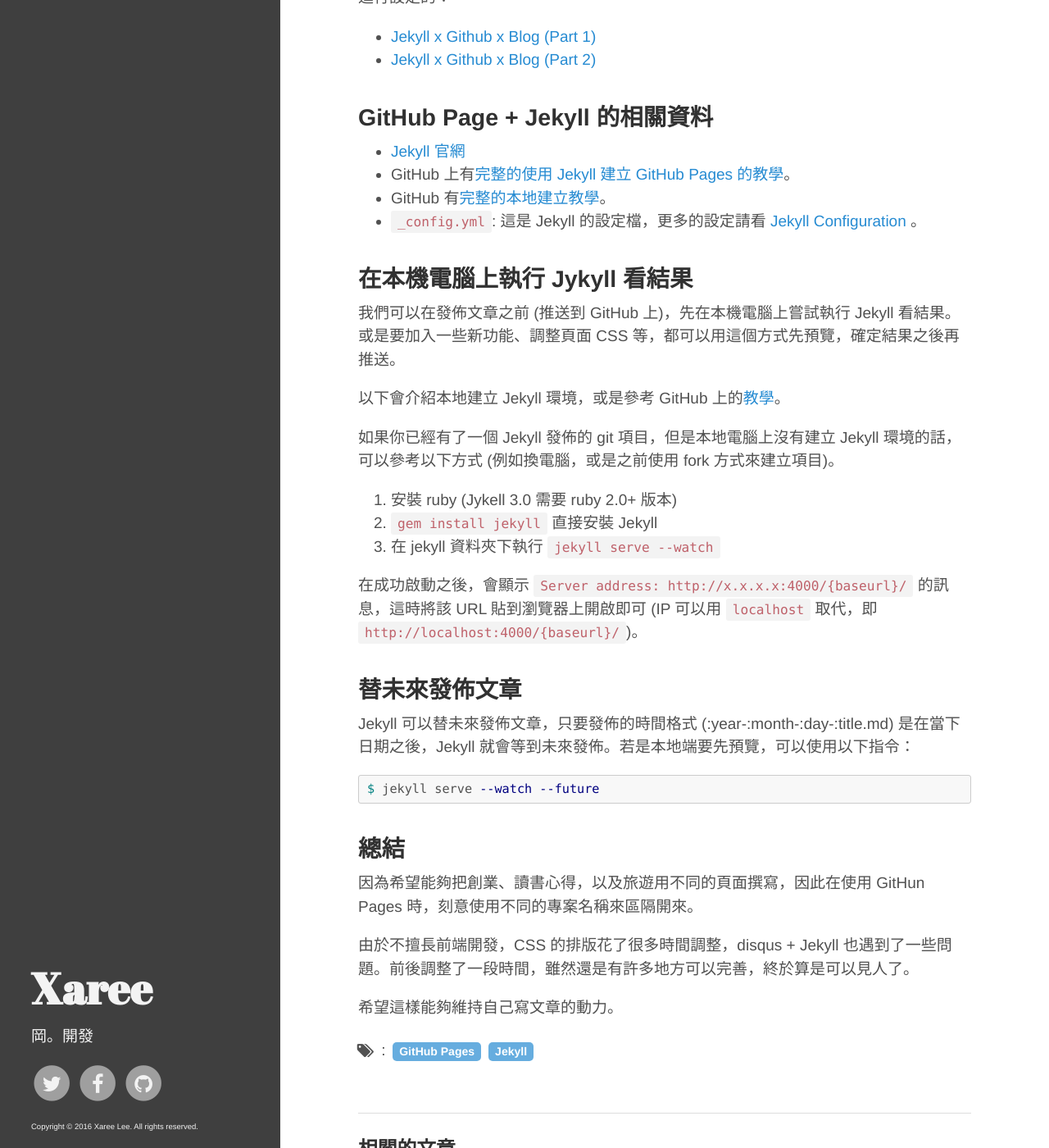
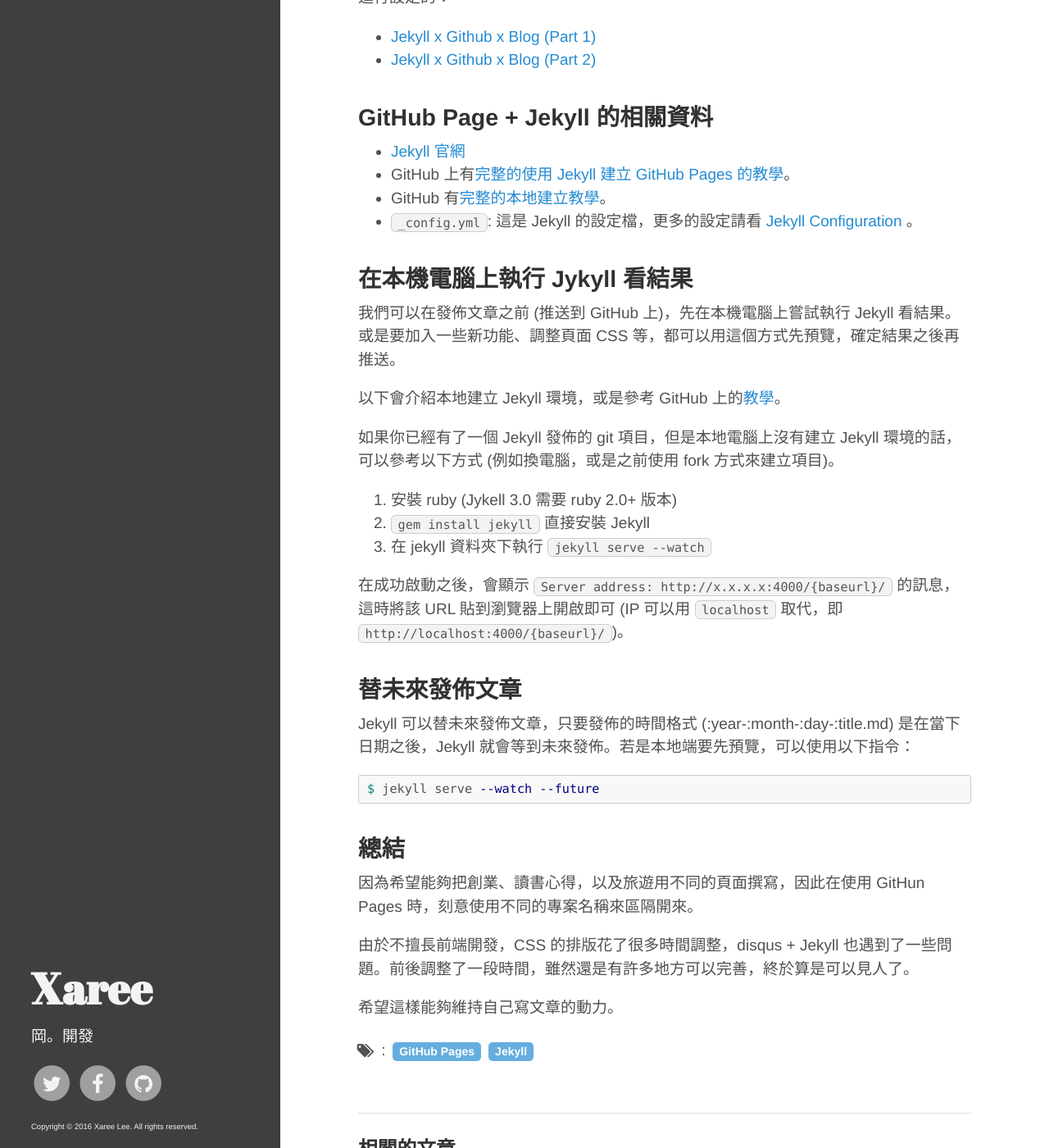
Before and after one commit to xareelee/tech_note, a Jekyll site: the page built from _posts/2016-5-9-Jekyll-設定.md, in a window 1280 px wide and 1400 px high, scrolled down 247 px. Shown: the whole window at 82% size. Built offline with Jekyll 4.4.1, drawn with Linux system fonts in a browser that asks for light colours; comment, search, counter and statistics services are not loaded.

Commit message:
調整選取顏色、inline-code 樣式和顏色

```diff
--- a/public/css/custom.css
+++ b/public/css/custom.css
@@ -247,7 +247,7 @@
 }
 .theme-base-chocolate ::selection {
     color: white;
-    background-color: #bf4d28;
+    background-color: #ff0080;
 }
 .theme-base-chocolate a.tag-wrapper {
     margin-left: 3px;
--- a/public/css/poole.css
+++ b/public/css/poole.css
@@ -150,15 +150,17 @@
 /* Code */
 code,
 pre {
-  font-family: Menlo, Monaco, "Courier New", monospace;
+  font-family: Menlo,Monaco,"Andale Mono","lucida console","Courier New",monospace;
 }
 code {
-  padding: .25em .5em;
-  font-size: 85%;
-  color: #bf616a;
+  font-size: .8em;
+  padding: .1em .5em;
+  color: #555;
   background-color: #f3f3f3;
-  border-radius: 3px;
+  border-radius: 0.4em;
+  border: 1px solid #ccc;
 }
+
 pre {
   display: block;
   margin-top: 0;
@@ -170,13 +172,14 @@
   white-space: pre-wrap;
   word-break: break-all;
   word-wrap: break-word;
-  background-color: #3f3f3f;
+  background-color: #f3f3f3;
 }
 pre code {
   padding: 0;
   font-size: 100%;
   color: inherit;
   background-color: transparent;
+  border: none;
 }
 
 /* Pygments via Jekyll */
```
Also changed, not shown: public/css/custom.min.css.
